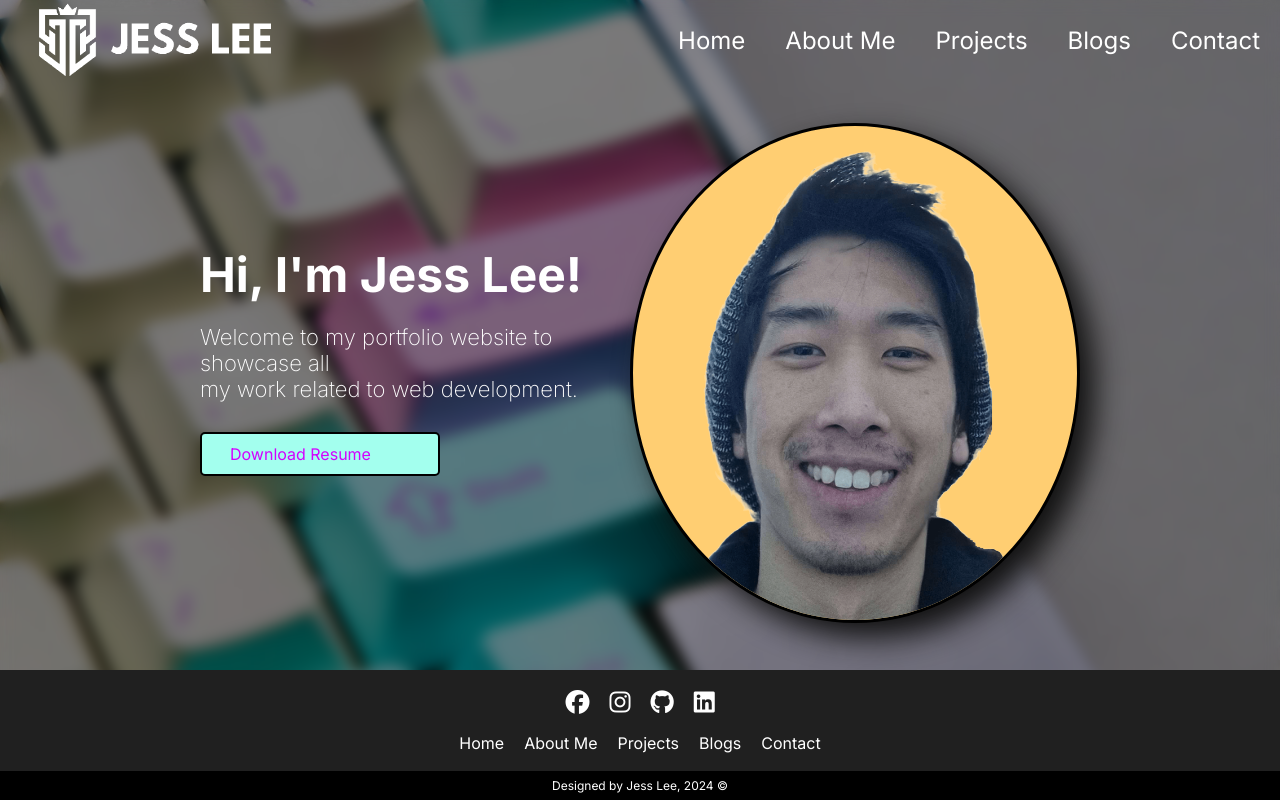
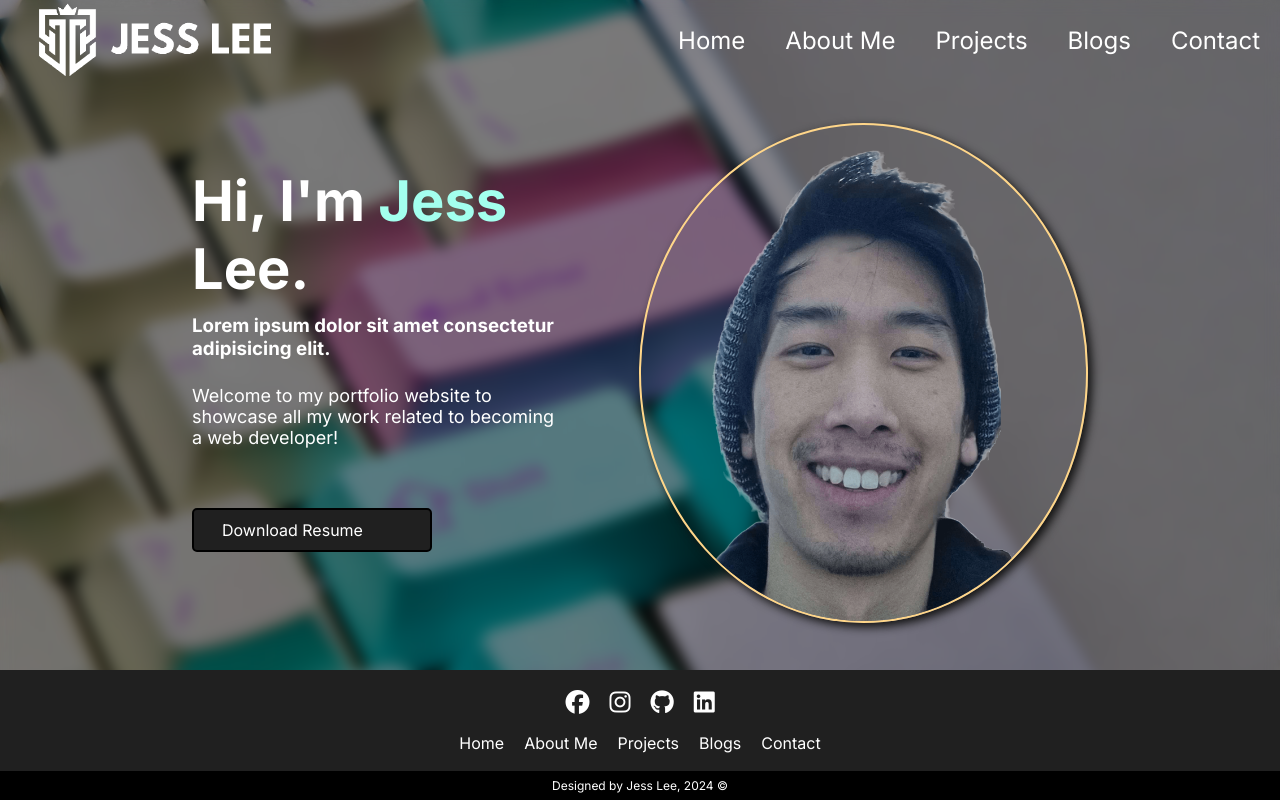
Before and after one commit to jayel888/t1a2-portfolio, a plain HTML site: page index.html in a window 1280 px wide. Drawn offline with Linux system fonts and the light colour scheme.

Commit message:
updated home page/hero

```diff
--- a/CSS/home.css
+++ b/CSS/home.css
@@ -1,57 +1,63 @@
-
 main {
-   display: flex;
-   align-items: center;
-
-}
-section {
-    width: 100%;
     display: flex;
-    justify-content: space-around;
-    margin: 0px 200px;
 }
 
-.landing {
+.hero {
     display: flex;
-    flex-direction: column;
-    justify-content: center;
+    align-items: center;
+    gap: 5em;
+    padding: 30px 15%;
 }
 
-.landing h1 {
-    font-size: 3em;
+.hero-content {
+    max-width: 800px;
     color: white;
-    margin-bottom: 20px;
 }
 
-.landing p {
-    font-size: 22px;
-    font-weight: 200;
-    color: white;
+.hero-content h1 {
+    font-size: 3.5em;
+    line-height: 1.2;
+    margin-bottom: 3%;
+}
+
+.hero-content h1 span {
+    color: var(--secondary-color);
+}
+
+.hero-content h3 {
     animation-delay: 0.5s;
 }
 
-.landing a {
-    background:var(--secondary-color);
+.hero-content p {
+    font-size: 18px;
+    margin: 25px 0 30px;
+    animation-delay: 1s;
+
+}
+
+.hero-content a {
+    background:var(--primary-color);
     padding: 10px 28px;
     text-decoration: none;
-    color: rgb(212, 0, 255);
+    color: white;
     display: inline-block;
     margin: 30px 0;
     border-radius: 5px;
     border: 2px solid black;
-    animation-delay: 1s;
+    animation-delay: 1.5s;
     width: 240px;
 }
 
+.hero-content a:hover {
+    color: var(--secondary-color);
+}
 
 .portrait-box img {
     height: 500px;
-    left: 0;
-    background-color: rgb(255, 206, 114);
+    border: 2px solid rgb(255, 214, 137);
     border-radius: 50%;
-    border: 3px solid black;
-    animation-delay: 1.5s;
-    box-shadow: 15px 15px 30px rgb(17, 17, 17) ;
+    animation-delay: 2s;
+    box-shadow: 4px 4px 10px rgb(17, 17, 17) ;
 }
 
 .animate {
@@ -59,6 +65,7 @@ section {
     transform: translateY(30px);
     animation: moveup 0.5s linear forwards;
 }
+
 
 @keyframes moveup {
     100% {
@@ -71,13 +78,14 @@ section {
 
 }
 @media screen and (max-width:850px) {
-    section{
+    .hero{
         flex-direction: column;
         justify-content: center;
         align-items: center;
+        width: 100vw;
         margin:0 50px;
     }
-    article {
+    .hero-content {
         justify-content: center;
         align-items: center;
     }
@@ -85,18 +93,18 @@ section {
         height: 400px;
         margin-top: 50px;
     }
-    .landing h1 {
+    .hero-content h1 {
         font-size: 2em;
     }
 }
 
 @media screen and (max-width:430px) {
 
-    .landing h1 {
+    .hero-content h1 {
         font-size: 2em;
     }
 
-    .landing p {
+    .hero-content p {
         text-align: center;
     }
     .portrait-box img{
--- a/index.html
+++ b/index.html
@@ -10,6 +10,7 @@
     <link rel="stylesheet" href="https://cdnjs.cloudflare.com/ajax/libs/font-awesome/6.5.2/css/all.min.css" integrity="sha512-SnH5WK+bZxgPHs44uWIX+LLJAJ9/2PkPKZ5QiAj6Ta86w+fsb2TkcmfRyVX3pBnMFcV7oQPJkl9QevSCWr3W6A==" crossorigin="anonymous" referrerpolicy="no-referrer" />
 </head>
 <body>
+    <header>
         <nav>
             <a class="logo" href="#"><img  src="./images/logo-nobg-white.png"></a>
             <input type="checkbox" id="sidebar-active">
@@ -29,16 +30,18 @@
                 <a href="./Pages/contact.html">Contact</a>
             </div>
         </nav>
+    </header>
     <main>
-        <section>
-            <article class="landing">
-            <h1 class="animate"> Hi, I'm Jess Lee!</h1>
-            <p class="animate">Welcome to my portfolio website to showcase all<br>my work related to web development.</p>
+        <section class="hero">
+            <div class="hero-content">
+                <h1 class="animate"> Hi, I'm <span>Jess</span> Lee.</h1>
+                <h3 class="animate">Lorem ipsum dolor sit amet consectetur adipisicing elit.</h3>
+                <p class="animate">Welcome to my portfolio website to showcase all my work related to becoming a web developer!</p>
                 <a href="./resume.pdf" target="_blank" class="animate">Download Resume</a>
-        </article>
-        <aside class="portrait-box">
+            </div>
+        <div class="portrait-box">
             <img src="./images/home-image.png" alt="Self Portrait Photo" class="animate">
-        </aside>
+        </div>
     </section>
     </main>
     <footer>
```
Also changed, not shown: CSS/blogs.css (+4 -4 lines), CSS/projects.css (+4 -4 lines), Pages/Blog Posts/blogpost1.html (+3 -1 lines), Pages/aboutme.html (+2 -0 lines), Pages/blogs.html (+4 -2 lines), Pages/contact.html (+2 -0 lines), Pages/projects.html (+4 -2 lines). Lines whose indentation alone changed are shown as unchanged.
